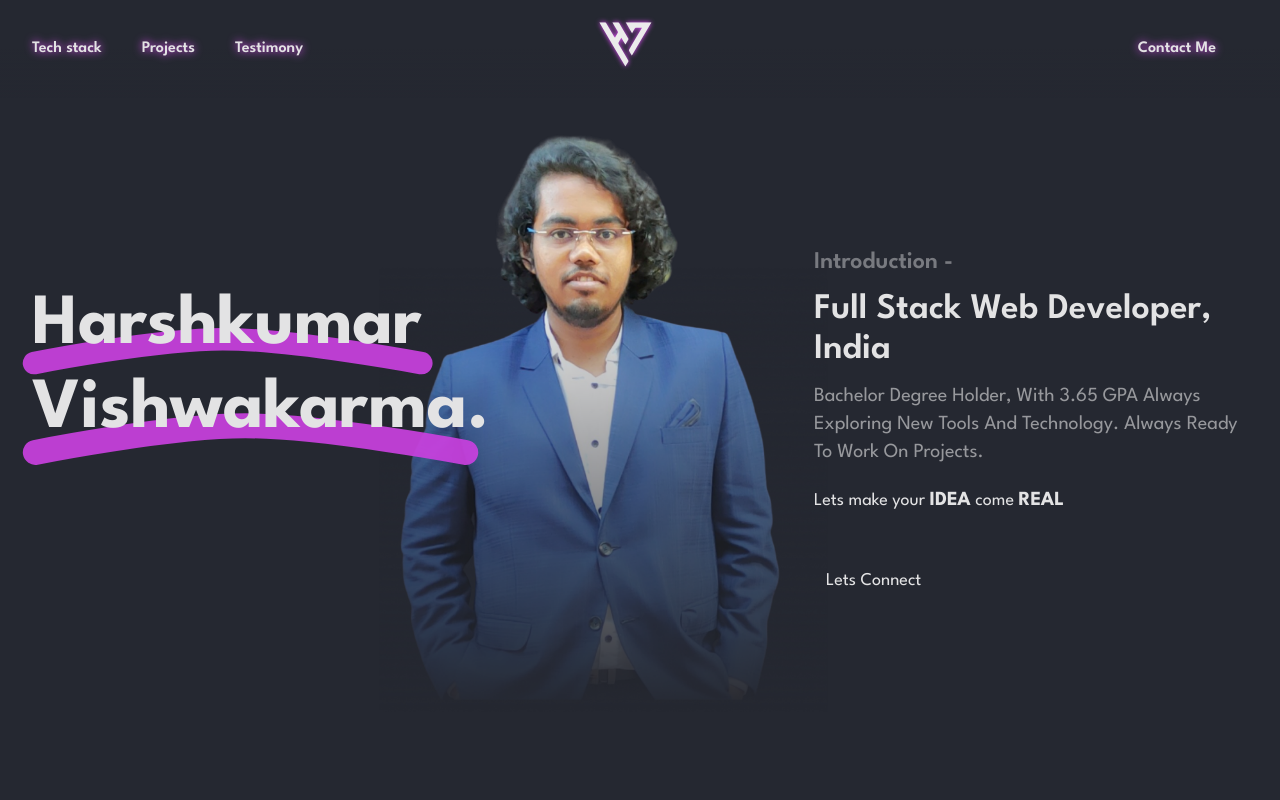
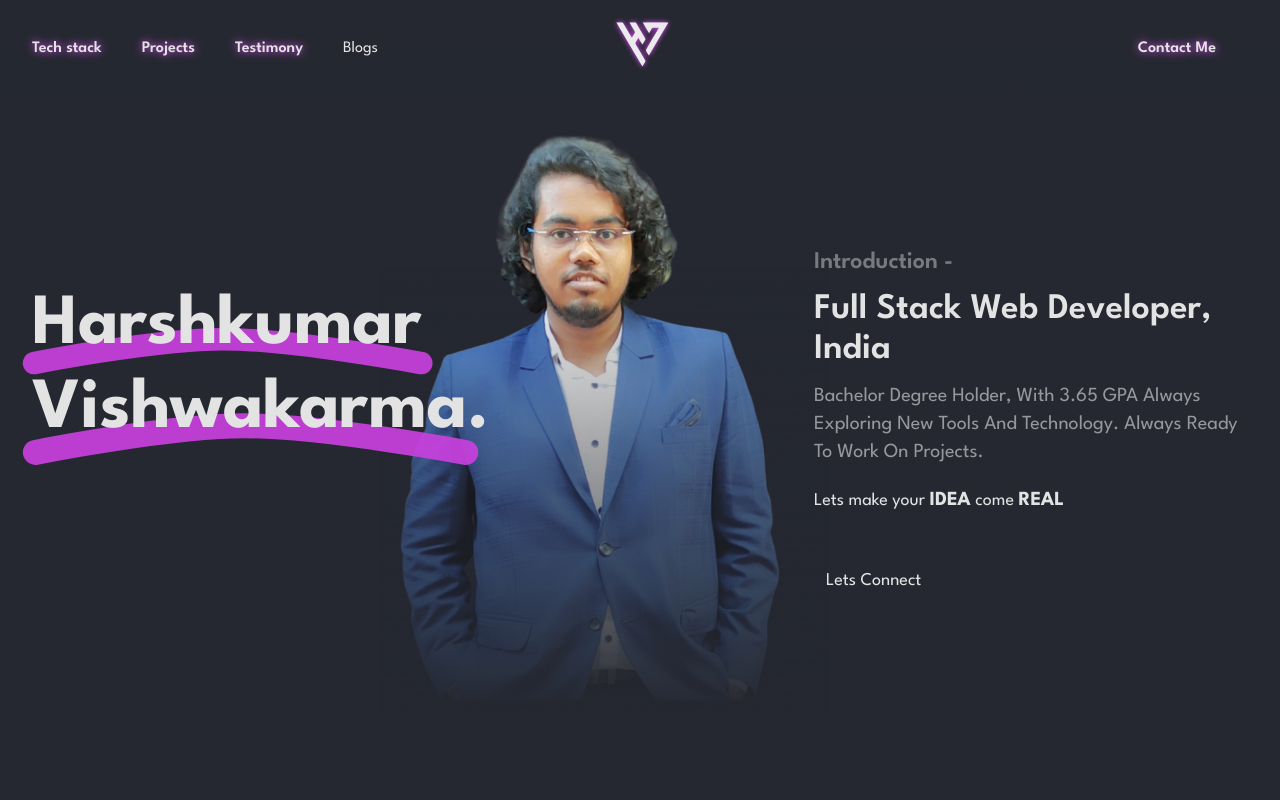
Before and after one commit to harsh-vish14/personal-porfolio, a React (Vite) app: page / in a window 1280 px wide. Shown: the top 800 px of the page. Built offline with nearby package versions, Linux system fonts and the light colour scheme.

Commit message:
added blog sections in portfolio

```diff
--- a/components/navbar.jsx
+++ b/components/navbar.jsx
@@ -115,8 +115,8 @@ function NAVBAR() {
           </div>
           <div>
             {/* TODO: make blog section visible once it is completed - DESKTOP NAVBAR LINK */}
-            {/* <a
-              href="#blogs"
+            <a
+              href="https://blog-harshvish.vercel.app/"
               className={
                 linkActive.blogs
                   ? "drop-shadow-[0px_0px_4px_#E54EFE] font-semibold"
@@ -124,7 +124,7 @@ function NAVBAR() {
               }
             >
               Blogs
-            </a> */}
+            </a>
           </div>
         </div>
         <div className="lg:-ml-[230px]">
@@ -183,8 +183,8 @@ function NAVBAR() {
                 />
               </svg>
             </SheetTrigger>
-            <SheetContent size="screen">
-              <div className="text-6xl flex flex-col gap-10 justify-center h-full items-center whitespace-nowrap">
+            <SheetContent size="full">
+              <div className="text-6xl flex flex-col gap-10 justify-center h-full items-center whitespace-nowrap overflow-hidden">
                 <div>
                   <div>
                     <a
@@ -250,10 +250,10 @@ function NAVBAR() {
                     TESTIMONY
                   </span>
                 </div>
-                {/* <div>
-                  TODO: make blog section visible once it is completed - MOBILE NAVBAR LINK
+                <div>
+                  {/* TODO: make blog section visible once it is completed - MOBILE NAVBAR LINK */}
                   <a
-                    href="#blogs"
+                    href="https://blog-harshvish.vercel.app/"
                     className={
                       linkActive.blogs
                         ? "drop-shadow-[0px_0px_4px_#E54EFE] font-semibold"
@@ -271,7 +271,7 @@ function NAVBAR() {
                   >
                     BLOGS
                   </span>
-                </div> */}
+                </div>
                 <div>
                   <a
                     href="#ContactMe"
```
